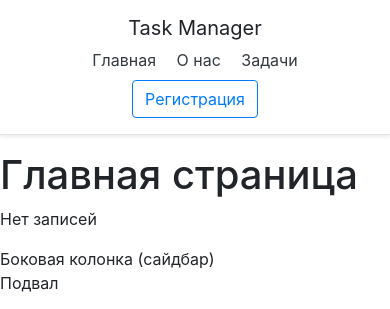
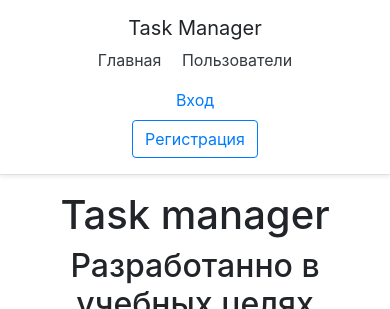
Before and after one commit to NONVME/TaskManager, a Django app: page / in a window 390 px wide. Shown: the top 309 px of the page. Run offline with Django 3.2, Linux system fonts and the light colour scheme; data that the repository does not hold is empty; some libraries are stand-ins or nearby versions.

Commit message:
feat: add base.html template on bootstrap

```diff
--- a/main/forms.py
+++ b/main/forms.py
@@ -13,6 +13,6 @@ class TaskForm(ModelForm):
             }),
             'task': Textarea(attrs={
                 'class': 'form-control',
-                'placeholder': 'Введите описание'
+                'placeholder': 'Введите описание',
             }),
         }
--- a/main/templates/main/base.html
+++ b/main/templates/main/base.html
@@ -1,23 +1,28 @@
 <!DOCTYPE HTML>
-<html lang="ru">
+<html lang="ru-RU">
   <head>
     <meta charset="UTF-8">
-    <meta name="viewport"
-          content="width=device-width, user-scalable=no, initial-scale=1.0, maximum-scale=1.0, minimum-scale=1.0">
+    <meta name="viewport">
+    <meta content="width=device-width, user-scalable=no, initial-scale=1.0, maximum-scale=1.0, minimum-scale=1.0">
     <meta http-equiv="X-UA-Compatible" content="ie=edge">
     <title>{% block title %}{% endblock %}</title>
-    <meta name="description" content="Описание страницы" />
-    <link rel="stylesheet" href="https://stackpath.bootstrapcdn.com/bootstrap/4.5.2/css/bootstrap.min.css" />
+    <meta name="description" content="Описание страницы">
+
+    <link crossorigin="anonymous" href="https://stackpath.bootstrapcdn.com/bootstrap/4.5.2/css/bootstrap.min.css" integrity="sha384-JcKb8q3iqJ61gNV9KGb8thSsNjpSL0n8PARn9HuZOnIxN0hoP+VmmDGMN5t9UJ0Z" rel="stylesheet">
+    <script crossorigin="anonymous" integrity="sha384-ZvpUoO/+PpLXR1lu4jmpXWu80pZlYUAfxl5NsBMWOEPSjUn/6Z/hRTt8+pR6L4N2" src="https://code.jquery.com/jquery-3.5.1.min.js"></script>
+<script crossorigin="anonymous" integrity="sha384-Q6E9RHvbIyZFJoft+2mJbHaEWldlvI9IOYy5n3zV9zzTtmI3UksdQRVvoxMfooAo" src="https://cdn.jsdelivr.net/npm/popper.js@1.16.0/dist/umd/popper.min.js"></script>
+<script crossorigin="anonymous" integrity="sha384-B4gt1jrGC7Jh4AgTPSdUtOBvfO8shuf57BaghqFfPlYxofvL8/KUEfYiJOMMV+rV" src="https://stackpath.bootstrapcdn.com/bootstrap/4.5.2/js/bootstrap.min.js"></script>
+
   </head>
-  <body>
+  <body class="d-flex flex-column min-vh-100">
     <header>
     <div class="d-flex flex-column flex-md-row align-items-center p-3 px-md-4 mb-3 bg-white border-bottom shadow-sm">
       <h5 class="my-0 mr-md-auto font-weight-normal">Task Manager</h5>
       <nav class="my-2 my-md-0 mr-md-3">
           <a class="p-2 text-dark" href="{% url 'home' %}">Главная</a>
-          <a class="p-2 text-dark" href="{% url 'about' %}">О нас</a>
-          <a class="p-2 text-dark" href="{% url 'tasks' %}">Задачи</a>
+          <a class="p-2 text-dark" href="{% url 'about' %}">Пользователи</a>
       </nav>
+      <a class="nav-link" href="#">Вход <i class="fas fa-sign-in-alt"></i></a>
       <a class="btn btn-outline-primary" href="#">Регистрация</a>
     </div>
     </header>
@@ -26,11 +31,5 @@
       {% block content %}{% endblock %}
       </section>
     </main>
-    <aside>
-      Боковая колонка (сайдбар)
-    </aside>
-    <footer>
-      Подвал
-    </footer>
   </body>
 </html>
--- a/main/templates/main/index.html
+++ b/main/templates/main/index.html
@@ -5,15 +5,29 @@
 {% endblock %}
 
 {% block content %}
-    <h1>Главная страница</h1>
-    {% if tasks %}
-        {% for task in tasks %}
-        <div class = 'alert alert-warning mt-2'>
-            <h3>{{ task.title }}</h3>
-            <p>{{ task.task }}
+
+    <section class="fdb-block">
+      <div class="container">
+        <div class="row">
+          <div class="col-12 text-center">
+            <h1>Task manager</h1>
+            <p class="h2">
+              Разработанно в учебных целях
+            </p>
+          </div>
         </div>
-        {% endfor %}
-    {% else %}
-        <p>Нет записей</p>
-    {% endif %}
+
+        <div class="row align-items-center pt-5 pt-lg-5">
+          <div class="col-12 col-md-8 col-lg-7">
+            <h2>Что это?</h2>
+            <p class="lead">Система управления задачами. Позволяет ставить задачи, назначать исполнителей и менять их статусы. Для работы с системой требуется регистрация и аутентификация.</p>
+            <p class="mt-4"><a class="btn btn-primary" href="#">Узнать больше</a></p>
+          </div>
+
+          <div class="col-8 col-md-4 m-auto m-md-0 ml-md-auto pt-5">
+            <img alt="image" class="img-fluid" src="http://pngimg.com/uploads/rubber_duck/rubber_duck_PNG99897.png">
+          </div>
+        </div>
+      </div>
+    </section>
 {% endblock %}
--- a/main/views.py
+++ b/main/views.py
@@ -4,6 +4,10 @@ from .forms import TaskForm
 
 
 def index(request):
+    return render(request, 'main/index.html')
+
+
+def task_list(request):
     tasks = Task.objects.order_by('-id')
     return render(request, 'main/index.html', {'title': 'Главная страница сайта', 'tasks': tasks})
 
```
